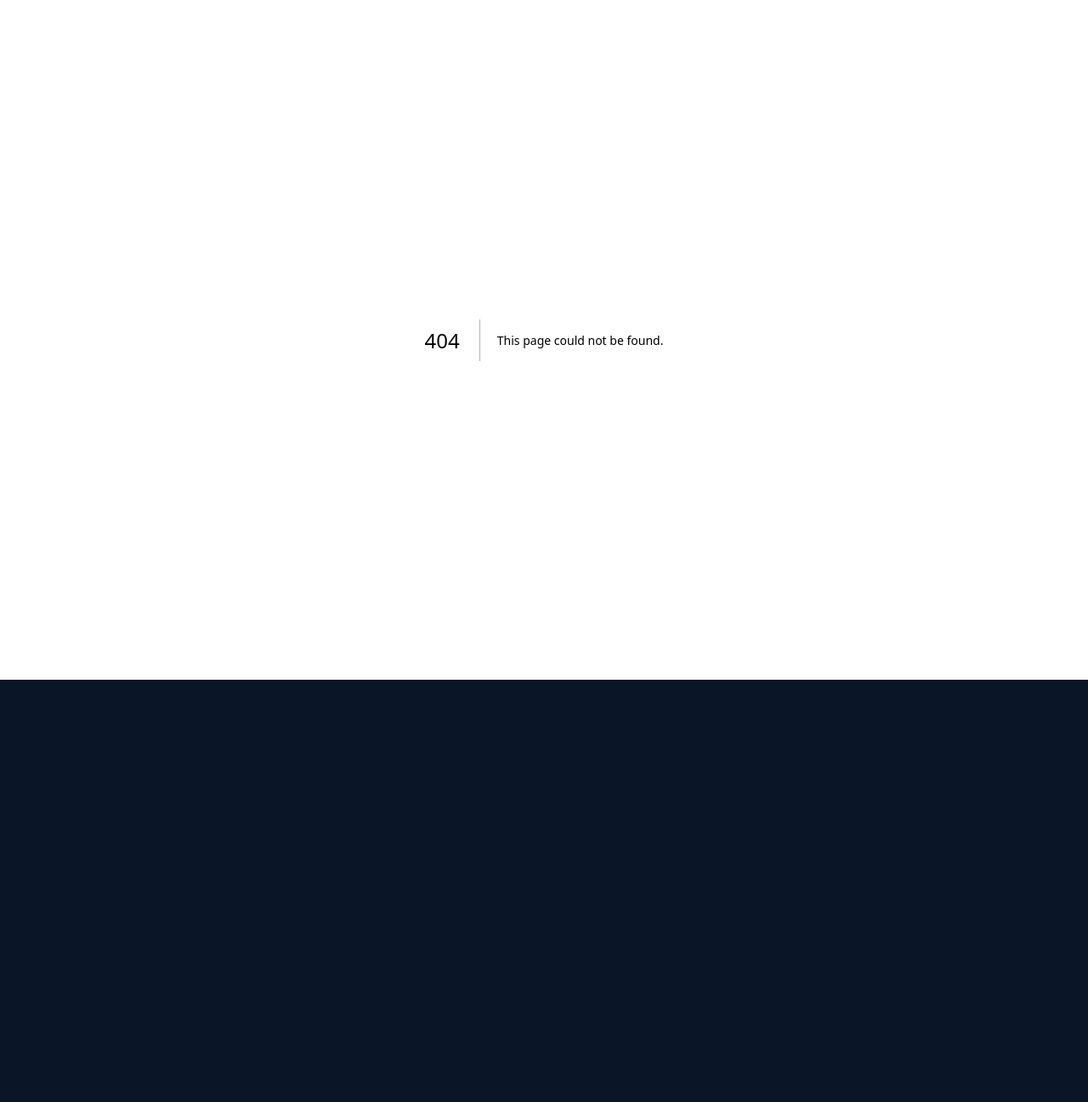
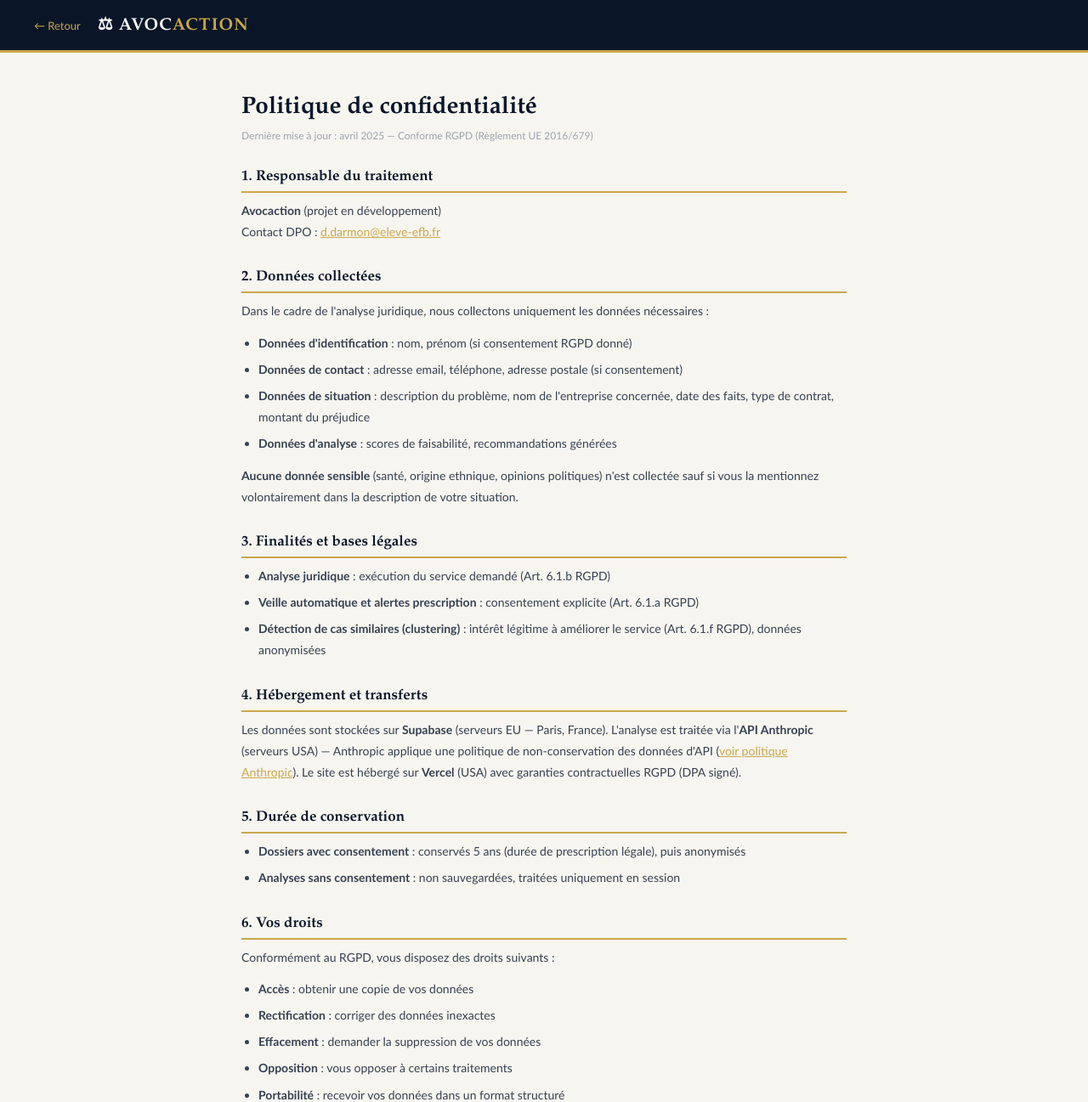
Before and after one commit to ddaviddarmon-maker/avocaction, a Next.js app: page /rgpd in a window 1280 px wide. Before the commit this address had no page. Shown: the top 1297 px of the page at 85% size. Before the commit the page ends 800 px from the top, so only its background shows below. Built offline with nearby package versions, Linux system fonts and the light colour scheme.

Commit message:
Create rgpd.jsx

```diff
--- /dev/null
+++ b/pages/rgpd.jsx
@@ -0,0 +1,101 @@
+// pages/rgpd.jsx
+export default function Rgpd() {
+  return (
+    <div style={S.page}>
+      <div style={S.header}>
+        <a href="/" style={S.back}>← Retour</a>
+        <span style={S.logo}>⚖ AVOC<span style={{color:"#C9A84C"}}>ACTION</span></span>
+      </div>
+      <div style={S.body}>
+        <h1 style={S.h1}>Politique de confidentialité</h1>
+        <p style={S.updated}>Dernière mise à jour : avril 2025 — Conforme RGPD (Règlement UE 2016/679)</p>
+
+        <h2 style={S.h2}>1. Responsable du traitement</h2>
+        <p style={S.p}>
+          <strong>Avocaction</strong> (projet en développement)<br/>
+          Contact DPO : <a href="mailto:d.darmon@eleve-efb.fr" style={S.link}>d.darmon@eleve-efb.fr</a>
+        </p>
+
+        <h2 style={S.h2}>2. Données collectées</h2>
+        <p style={S.p}>
+          Dans le cadre de l'analyse juridique, nous collectons uniquement les données nécessaires :
+        </p>
+        <ul style={S.ul}>
+          <li style={S.li}><strong>Données d'identification</strong> : nom, prénom (si consentement RGPD donné)</li>
+          <li style={S.li}><strong>Données de contact</strong> : adresse email, téléphone, adresse postale (si consentement)</li>
+          <li style={S.li}><strong>Données de situation</strong> : description du problème, nom de l'entreprise concernée, date des faits, type de contrat, montant du préjudice</li>
+          <li style={S.li}><strong>Données d'analyse</strong> : scores de faisabilité, recommandations générées</li>
+        </ul>
+        <p style={S.p}>
+          <strong>Aucune donnée sensible</strong> (santé, origine ethnique, opinions politiques) n'est collectée
+          sauf si vous la mentionnez volontairement dans la description de votre situation.
+        </p>
+
+        <h2 style={S.h2}>3. Finalités et bases légales</h2>
+        <ul style={S.ul}>
+          <li style={S.li}><strong>Analyse juridique</strong> : exécution du service demandé (Art. 6.1.b RGPD)</li>
+          <li style={S.li}><strong>Veille automatique et alertes prescription</strong> : consentement explicite (Art. 6.1.a RGPD)</li>
+          <li style={S.li}><strong>Détection de cas similaires (clustering)</strong> : intérêt légitime à améliorer le service (Art. 6.1.f RGPD), données anonymisées</li>
+        </ul>
+
+        <h2 style={S.h2}>4. Hébergement et transferts</h2>
+        <p style={S.p}>
+          Les données sont stockées sur <strong>Supabase</strong> (serveurs EU — Paris, France).
+          L'analyse est traitée via l'<strong>API Anthropic</strong> (serveurs USA) — Anthropic applique
+          une politique de non-conservation des données d'API (<a href="https://www.anthropic.com/privacy" target="_blank" style={S.link}>voir politique Anthropic</a>).
+          Le site est hébergé sur <strong>Vercel</strong> (USA) avec garanties contractuelles RGPD (DPA signé).
+        </p>
+
+        <h2 style={S.h2}>5. Durée de conservation</h2>
+        <ul style={S.ul}>
+          <li style={S.li}><strong>Dossiers avec consentement</strong> : conservés 5 ans (durée de prescription légale), puis anonymisés</li>
+          <li style={S.li}><strong>Analyses sans consentement</strong> : non sauvegardées, traitées uniquement en session</li>
+        </ul>
+
+        <h2 style={S.h2}>6. Vos droits</h2>
+        <p style={S.p}>Conformément au RGPD, vous disposez des droits suivants :</p>
+        <ul style={S.ul}>
+          <li style={S.li}><strong>Accès</strong> : obtenir une copie de vos données</li>
+          <li style={S.li}><strong>Rectification</strong> : corriger des données inexactes</li>
+          <li style={S.li}><strong>Effacement</strong> : demander la suppression de vos données</li>
+          <li style={S.li}><strong>Opposition</strong> : vous opposer à certains traitements</li>
+          <li style={S.li}><strong>Portabilité</strong> : recevoir vos données dans un format structuré</li>
+          <li style={S.li}><strong>Retrait du consentement</strong> : à tout moment, sans effet rétroactif</li>
+        </ul>
+        <p style={S.p}>
+          Pour exercer vos droits : <a href="mailto:d.darmon@eleve-efb.fr" style={S.link}>d.darmon@eleve-efb.fr</a><br/>
+          Délai de réponse : 30 jours maximum.<br/>
+          En cas de litige : vous pouvez saisir la <a href="https://www.cnil.fr" target="_blank" style={S.link}>CNIL</a> (www.cnil.fr).
+        </p>
+
+        <h2 style={S.h2}>7. Sécurité</h2>
+        <p style={S.p}>
+          Les données sont protégées par chiffrement en transit (HTTPS) et au repos.
+          L'accès à la base de données est restreint par clés API sécurisées.
+          Aucun mot de passe utilisateur n'est stocké.
+        </p>
+
+        <h2 style={S.h2}>8. Cookies</h2>
+        <p style={S.p}>
+          Le site n'utilise pas de cookies de tracking ou publicitaires.
+          Seuls des cookies techniques strictement nécessaires au fonctionnement peuvent être utilisés.
+        </p>
+      </div>
+    </div>
+  );
+}
+
+const S = {
+  page: { minHeight:"100vh", background:"#F7F5F0", fontFamily:"Calibri, sans-serif" },
+  header: { background:"#0A1628", padding:"16px 40px", display:"flex", alignItems:"center", gap:20, borderBottom:"3px solid #C9A84C" },
+  back: { color:"#C9A84C", textDecoration:"none", fontSize:13 },
+  logo: { fontSize:20, fontWeight:"bold", color:"#FFFFFF", letterSpacing:1, fontFamily:"Palatino Linotype, serif" },
+  body: { maxWidth:760, margin:"0 auto", padding:"48px 24px 80px" },
+  h1: { fontSize:28, color:"#0A1628", fontFamily:"Palatino Linotype, serif", marginBottom:8 },
+  h2: { fontSize:17, color:"#0A1628", fontFamily:"Palatino Linotype, serif", marginTop:32, marginBottom:8, borderBottom:"2px solid #C9A84C", paddingBottom:6 },
+  p: { fontSize:14, color:"#374151", lineHeight:1.8, margin:"0 0 12px" },
+  ul: { paddingLeft:20, margin:"0 0 12px" },
+  li: { fontSize:14, color:"#374151", lineHeight:1.8, marginBottom:6 },
+  link: { color:"#C9A84C" },
+  updated: { fontSize:12, color:"#9CA3AF", marginBottom:32 },
+};
```
